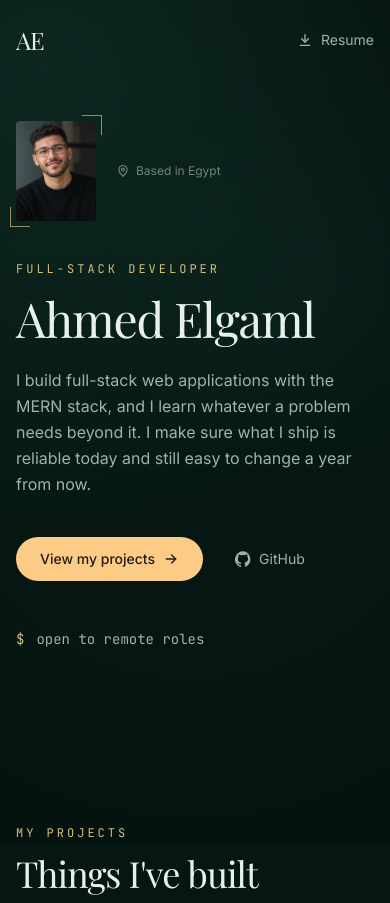
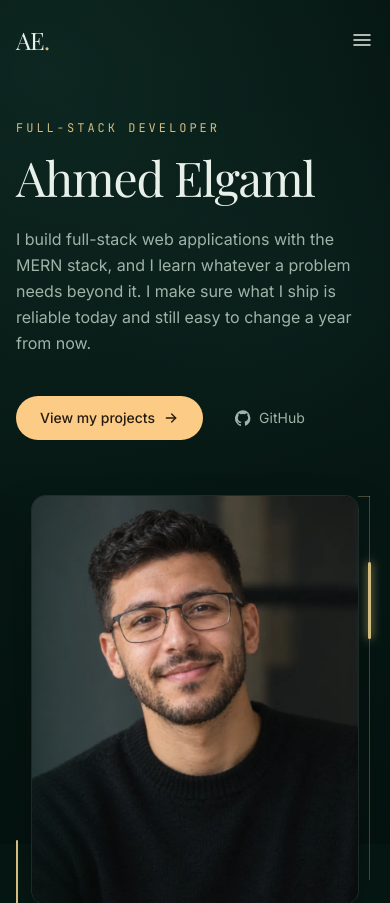
Before and after one commit to ahmed-sami9/Ahmed-Portfolio, a React (Vite) app in the folder frontend/: page / in a window 390 px wide. Shown: the top 903 px of the page. Built offline with nearby package versions, Linux system fonts and the light colour scheme.

Commit message:
Adjust navbar scroll effct / Adjust small screens layout

```diff
--- /dev/null
+++ b/frontend/src/components/layout/MobileMenu.tsx
@@ -0,0 +1,103 @@
+import { useEffect } from "react";
+import { CloseIcon, DownloadIcon, MenuIcon } from "@/components/ui/icons";
+import { navLinks } from "@/data/navigation";
+import { profile } from "@/data/profile";
+
+type MobileMenuProps = {
+  open: boolean;
+  onOpenChange: (open: boolean) => void;
+  activeId: string;
+};
+
+// Small screens only: the hamburger button plus the panel it opens.
+// The panel covers the page below the navbar and closes on: link tap, Escape,
+// tapping the empty area, or the screen growing to desktop width.
+function MobileMenu({ open, onOpenChange, activeId }: MobileMenuProps) {
+  useEffect(() => {
+    if (!open) return;
+
+    const close = () => onOpenChange(false);
+    const onKeyDown = (e: KeyboardEvent) => e.key === "Escape" && close();
+    const desktop = window.matchMedia("(min-width: 768px)"); // Tailwind's md breakpoint
+    const onBreakpoint = (e: MediaQueryListEvent) => e.matches && close();
+
+    // Stop the page behind the panel from scrolling while the menu is open
+    document.documentElement.style.overflow = "hidden";
+    window.addEventListener("keydown", onKeyDown);
+    desktop.addEventListener("change", onBreakpoint);
+
+    return () => {
+      document.documentElement.style.overflow = "";
+      window.removeEventListener("keydown", onKeyDown);
+      desktop.removeEventListener("change", onBreakpoint);
+    };
+  }, [open, onOpenChange]);
+
+  return (
+    <div className="md:hidden">
+      <button
+        type="button"
+        onClick={() => onOpenChange(!open)}
+        aria-expanded={open}
+        aria-controls="mobile-menu"
+        aria-label={open ? "Close menu" : "Open menu"}
+        className="-mr-2 p-2 text-text"
+      >
+        {open ? <CloseIcon /> : <MenuIcon />}
+      </button>
+
+      {/*
+        Always rendered so it can fade both ways. When closed it's invisible, ignores taps,
+        and `inert` removes its links from keyboard focus and screen readers.
+        Tapping the panel's empty area closes it; taps on links close it too (they navigate first).
+      */}
+      <div
+        id="mobile-menu"
+        inert={!open}
+        onClick={() => onOpenChange(false)}
+        className={`fixed inset-x-0 top-20 bottom-0 bg-bg/95 backdrop-blur-md transition-[opacity,translate] duration-300 ease-out motion-reduce:transition-none ${
+          open ? "translate-y-0 opacity-100" : "pointer-events-none -translate-y-2 opacity-0"
+        }`}
+      >
+        <nav aria-label="Main" className="px-4 pt-6 sm:px-6">
+          <ul className="border-t border-line">
+            {navLinks.map((link, index) => {
+              const isActive = link.id === activeId;
+              return (
+                <li key={link.id} className="border-b border-line">
+                  <a
+                    href={`#${link.id}`}
+                    aria-current={isActive ? "location" : undefined}
+                    className="flex items-baseline gap-4 py-5"
+                  >
+                    <span className="font-mono text-xs text-subtle">
+                      {String(index + 1).padStart(2, "0")}
+                    </span>
+                    <span
+                      className={`font-display text-3xl tracking-tight ${
+                        isActive ? "text-accent" : "text-text"
+                      }`}
+                    >
+                      {link.label}
+                    </span>
+                  </a>
+                </li>
+              );
+            })}
+          </ul>
+
+          <a
+            href={profile.links.resume}
+            download
+            className="mt-8 inline-flex items-center gap-2 text-sm text-muted"
+          >
+            <DownloadIcon />
+            Download resume
+          </a>
+        </nav>
+      </div>
+    </div>
+  );
+}
+
+export default MobileMenu;
--- a/frontend/src/components/layout/Navbar.tsx
+++ b/frontend/src/components/layout/Navbar.tsx
@@ -1,30 +1,49 @@
+import { useState } from "react";
 import { DownloadIcon } from "@/components/ui/icons";
 import { navLinks, sectionIds } from "@/data/navigation";
 import { profile } from "@/data/profile";
 import { useActiveSection } from "@/hooks/useActiveSection";
 import { useScrolled } from "@/hooks/useScrolled";
+import MobileMenu from "./MobileMenu";
 
 function Navbar() {
   const scrolled = useScrolled();
   const activeId = useActiveSection(sectionIds);
+  const [menuOpen, setMenuOpen] = useState(false);
+
+  // The bar needs its background when scrolled, and also when the mobile menu is open
+  // (otherwise, at the very top of the page, the menu panel would sit under a see-through bar).
+  const showBackground = scrolled || menuOpen;
 
   return (
     // Full-width sticky bar: transparent over the hero, frosted glass + hairline once scrolled.
-    <header
-      className={`sticky top-0 z-50 border-b transition-colors duration-300 ${
-        scrolled ? "border-line bg-bg/75 backdrop-blur-md" : "border-transparent bg-transparent"
-      }`}
-    >
+    <header className="sticky top-0 z-50">
+      {/*
+        The frosted background lives on its own layer that only fades its opacity in and out.
+        Why a separate layer: blur (backdrop-filter) can't be smoothly transitioned on its own,
+        it would snap on in one frame. Fading the whole layer's opacity makes the color, the blur
+        and the hairline appear together, smoothly. Opacity is also the cheapest thing a browser
+        can animate.
+      */}
+      <div
+        aria-hidden
+        className={`absolute inset-0 -z-10 border-b border-line bg-bg/75 backdrop-blur-md transition-opacity duration-700 ease-in-out motion-reduce:transition-none ${
+          showBackground ? "opacity-100" : "opacity-0"
+        }`}
+      />
+
       <div className="mx-auto flex h-20 w-full max-w-6xl items-center justify-between px-4 sm:px-6 lg:px-8">
         <a
           href="#home"
           aria-label={`${profile.name}, back to top`}
+          onClick={() => setMenuOpen(false)}
           className="font-display text-2xl tracking-tight text-text"
         >
           {profile.initials}
+          <span className="text-accent">.</span>
         </a>
 
-        {/* Hidden on small screens for now; a mobile menu comes once all sections are built */}
+        {/* Desktop links */}
         <nav aria-label="Main" className="hidden md:block">
           <ul className="flex items-center gap-8 text-sm">
             {navLinks.map((link) => {
@@ -53,14 +72,17 @@ function Navbar() {
           </ul>
         </nav>
 
+        {/* Desktop resume link (on mobile it lives inside the menu) */}
         <a
           href={profile.links.resume}
           download
-          className="inline-flex items-center gap-2 text-sm text-muted transition-colors hover:text-text"
+          className="hidden items-center gap-2 text-sm text-muted transition-colors hover:text-text md:inline-flex"
         >
           <DownloadIcon />
           Resume
         </a>
+
+        <MobileMenu open={menuOpen} onOpenChange={setMenuOpen} activeId={activeId} />
       </div>
     </header>
   );
--- a/frontend/src/components/ui/icons.tsx
+++ b/frontend/src/components/ui/icons.tsx
@@ -55,3 +55,22 @@ export function GitHubIcon({ className = "size-4" }: IconProps) {
     </svg>
   );
 }
+
+export function MenuIcon({ className = "size-6" }: IconProps) {
+  return (
+    <svg {...base} strokeWidth={1.5} className={className}>
+      <path d="M4 7h16" />
+      <path d="M4 12h16" />
+      <path d="M4 17h16" />
+    </svg>
+  );
+}
+
+export function CloseIcon({ className = "size-6" }: IconProps) {
+  return (
+    <svg {...base} strokeWidth={1.5} className={className}>
+      <path d="M6 6l12 12" />
+      <path d="M18 6 6 18" />
+    </svg>
+  );
+}
--- a/frontend/src/pages/PortfolioPage/components/Hero/Hero.tsx
+++ b/frontend/src/pages/PortfolioPage/components/Hero/Hero.tsx
@@ -1,25 +1,23 @@
-import HeroAvatar from "./components/HeroAvatar";
+import { ArrowRightIcon, GitHubIcon } from "@/components/ui/icons";
+import { profile } from "@/data/profile";
 import HeroPhoto from "./components/HeroPhoto";
 import StatusLine from "./components/StatusLine";
-import { ArrowRightIcon, GitHubIcon } from "@/components/ui/icons";
-import { profile } from "@/data/profile";
 
+// Phones (< md, 768px): one column, text -> buttons -> framed photo -> terminal line.
+// Tablets and up (md+): two columns, text + terminal line on the left, photo on the right.
 function Hero() {
   return (
     <section
       id="home"
       aria-labelledby="hero-title"
-      // Mobile/tablet: as tall as its content. Desktop: fills the screen.
-      className="mx-auto grid w-full max-w-6xl items-center gap-16 px-4 pt-10 pb-20 sm:px-6 sm:pt-16 lg:min-h-[calc(100svh-5rem)] lg:grid-cols-[1.15fr_0.85fr] lg:px-8 lg:py-12"
+      // Phones: one column, left-aligned.
+      // Tablets (md): two columns, as tall as the content.
+      // Laptops/desktops (lg): two columns that fill the screen.
+      className="mx-auto grid w-full max-w-6xl items-center gap-14 px-4 pt-10 pb-20 sm:px-6 sm:pt-16 md:grid-cols-[1.15fr_0.85fr] md:gap-12 md:pb-24 lg:min-h-[calc(100svh-5rem)] lg:gap-16 lg:px-8 lg:py-12"
     >
       {/* lg:pb-16 lifts only the text column: it's vertically centered in its grid cell,
           so extra bottom padding moves its content up by half that amount. The photo stays put. */}
       <div className="lg:pb-16">
-        {/* Small photo on mobile/tablet; the large portrait takes over on desktop */}
-        <div className="mb-10 lg:hidden">
-          <HeroAvatar />
-        </div>
-
         <p className="font-mono text-xs tracking-[0.25em] text-accent uppercase">
           {profile.role}
         </p>
@@ -55,13 +53,19 @@ function Hero() {
           </a>
         </div>
 
-        <div className="mt-12">
+        {/* Tablet/desktop position: under the buttons */}
+        <div className="mt-12 hidden md:block">
           <StatusLine text={profile.terminalLine} />
         </div>
       </div>
 
-      <div className="hidden lg:block">
-        <HeroPhoto />
+      <HeroPhoto />
+
+      {/* Phone position: last, after the photo. Rendered in two places instead of
+          reordering the grid, so the desktop layout stays exactly as it is.
+          display:none removes the hidden copy from screen readers too. */}
+      <div className="md:hidden">
+        <StatusLine text={profile.terminalLine} />
       </div>
     </section>
   );
--- a/frontend/src/pages/PortfolioPage/components/Hero/components/HeroPhoto.tsx
+++ b/frontend/src/pages/PortfolioPage/components/Hero/components/HeroPhoto.tsx
@@ -2,13 +2,15 @@ import { profile } from "@/data/profile";
 import LocationNote from "./LocationNote";
 import PhotoFrame from "./PhotoFrame";
 
-// Desktop only: the large portrait inside its decorative frame,
-// with the location note underneath. Mobile uses HeroAvatar instead.
+// The portrait inside its decorative frame, with the location note underneath.
+// Phones: left-aligned with the text above it, growing with the screen up to 26rem.
+//   ml-4 and the 2rem leave room for the frame, which sticks out ~1rem on each side.
+// Tablets and up: max 350px, right-aligned in its column.
 function HeroPhoto() {
   const { photo } = profile;
 
   return (
-    <figure className="relative ml-auto w-full max-w-[350px]">
+    <figure className="relative ml-4 w-[calc(100%-2rem)] max-w-[26rem] md:mr-0 md:ml-auto md:w-[calc(100%-1rem)] md:max-w-[350px]">
       <div className="relative">
         <img
           src={photo.src}
```
Also changed, not shown: 1 other file (tests, documents, lock files or other folders).
